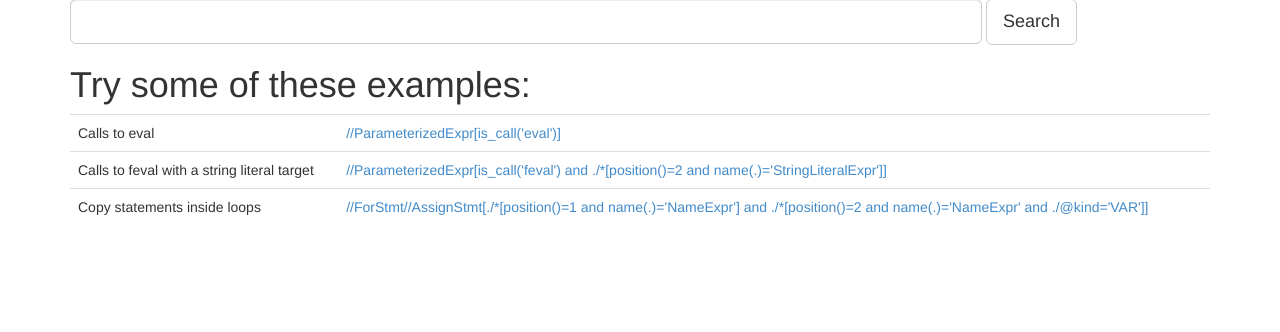
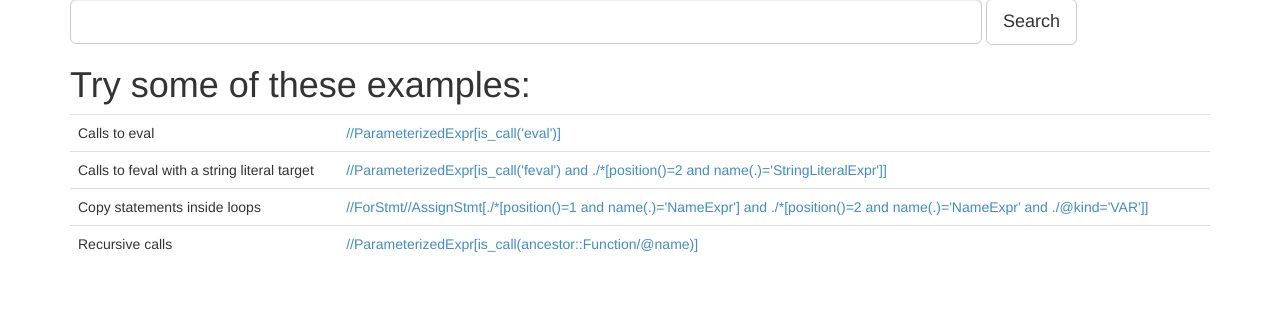
Before and after one commit to Wind508/mcbench, a Flask app: page / in a window 1280 px wide. Shown: the part 131-463 px from the top of the page. Run offline with Flask 2, Linux system fonts and the light colour scheme; some libraries are stand-ins or nearby versions.

Commit message:
Don't hard code examples in templates.
Hard code them in code instead :s
Could also store them in a file, or in redis if we want to be
able to update them on the fly...

```diff
--- a/app.py
+++ b/app.py
@@ -6,6 +6,14 @@ import mcbench.client
 import mcbench.highlighters
 import mcbench.xpath
 import settings
+
+EXAMPLE_QUERIES = (
+    ('Calls to eval', "//ParameterizedExpr[is_call('eval')]"),
+    ('Calls to feval with a string literal target',
+     "//ParameterizedExpr[is_call('feval') and ./*[position()=2 and name(.)='StringLiteralExpr']]"),
+    ('Copy statements inside loops', "//ForStmt//AssignStmt[./*[position()=1 and name(.)='NameExpr'] and ./*[position()=2 and name(.)='NameExpr' and ./@kind='VAR']]"),
+    ('Recursive calls', '//ParameterizedExpr[is_call(ancestor::Function/@name)]'),
+)
 
 mcbench.xpath.register_extensions()
 
@@ -31,7 +39,7 @@ def get_compiled_query():
 
 @app.route('/', methods=['GET'])
 def index():
-    return flask.render_template('index.html')
+    return flask.render_template('index.html', examples=EXAMPLE_QUERIES)
 
 
 @app.route('/list', methods=['GET'])
--- a/templates/index.html
+++ b/templates/index.html
@@ -16,11 +16,15 @@
     <div class="row">
     <h1>Try some of these examples:</h1>
     <table class="table">
-  <tr><td>Calls to eval</td><td><a href="{{ url_for('benchmark_list', query="//ParameterizedExpr[is_call('eval')]") }}">//ParameterizedExpr[is_call('eval')]</a></td></tr>
-  <tr><td>Calls to feval with a string literal target</td><td><a href="{{ url_for('benchmark_list', query="//ParameterizedExpr[is_call('feval') and ./*[position()=2 and name(.)='StringLiteralExpr']]") }}">//ParameterizedExpr[is_call('feval') and ./*[position()=2 and name(.)='StringLiteralExpr']]</a></td></tr>
-  <tr><td>Copy statements inside loops</td><td><a href="{{ url_for('benchmark_list', query="//ForStmt//AssignStmt[./*[position()=1 and name(.)='NameExpr'] and ./*[position()=2 and name(.)='NameExpr' and ./@kind='VAR']]") }}">//ForStmt//AssignStmt[./*[position()=1 and name(.)='NameExpr'] and ./*[position()=2 and name(.)='NameExpr' and ./@kind='VAR']]</a></td></tr>
+    {% for name, query in examples %}
+    <tr>
+    <td>{{ name }}</td>
+    <td><a href="{{ url_for('benchmark_list', query=query) }}">{{ query }}</a></td>
+    </tr>
+    {% endfor %}
     </table>
     </div>
   </div>
+
 </div>
 {% endblock %}
```
Lines whose indentation alone changed are shown as unchanged.
